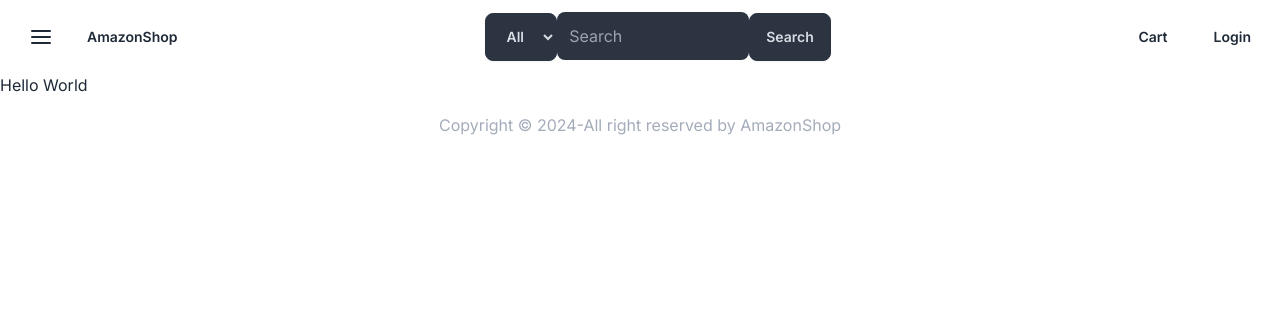
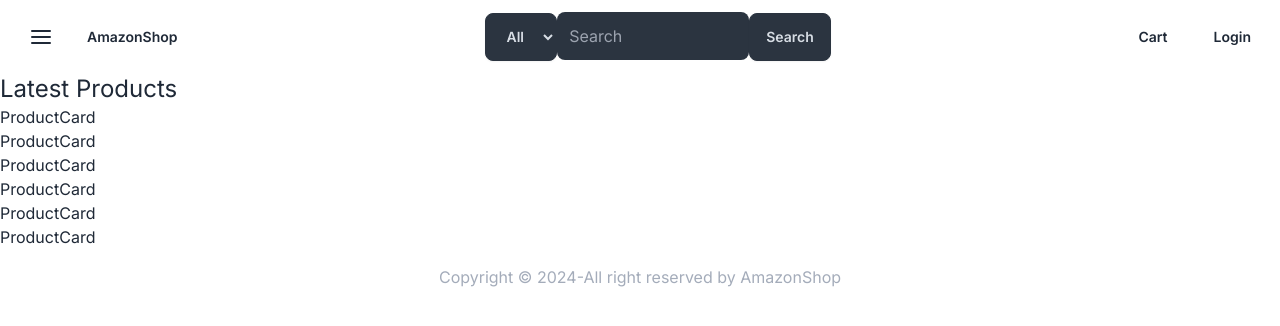
Before and after one commit to Fr-heidarian/AmazonaShop-next.js, a Next.js app: page / in a window 1280 px wide. Shown: the top 326 px of the page. Built offline with nearby package versions, Linux system fonts and the light colour scheme.

Commit message:
create ProductCard.tsx and update home

```diff
--- a/app/(frontend)/(home)/page.tsx
+++ b/app/(frontend)/(home)/page.tsx
@@ -1,3 +1,15 @@
+import ProductCard from "@/components/product/ProductCard";
+import data from "@/lib/data/data";
+
 export default function Home() {
-  return <h1>Hello World</h1>;
+  return (
+    <>
+      <h2 className="text-2xl ">Latest Products</h2>
+      <div>
+        {data.products.map((p) => (
+          <ProductCard key={p.slug} />
+        ))}
+      </div>
+    </>
+  );
 }
--- /dev/null
+++ b/components/product/ProductCard.tsx
@@ -0,0 +1,3 @@
+export default function ProductCard() {
+  return <div>ProductCard</div>;
+}
```
